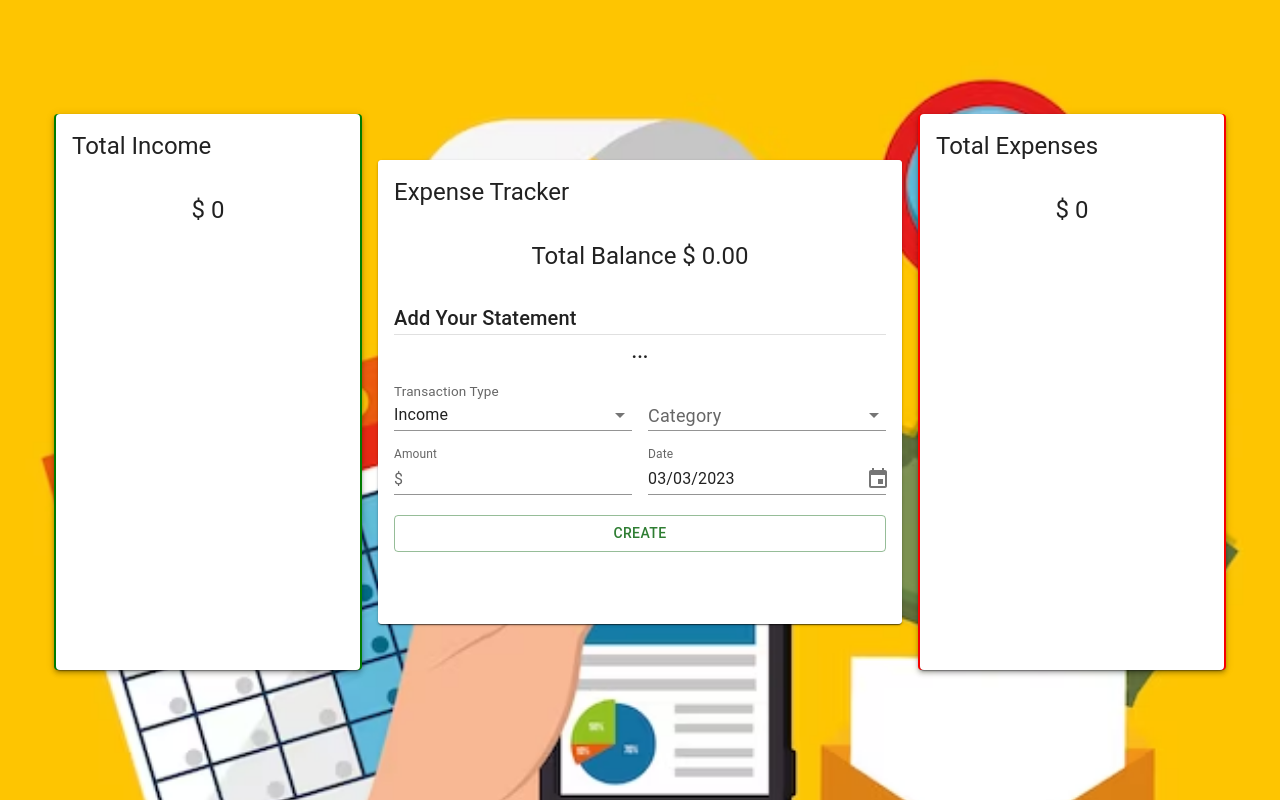
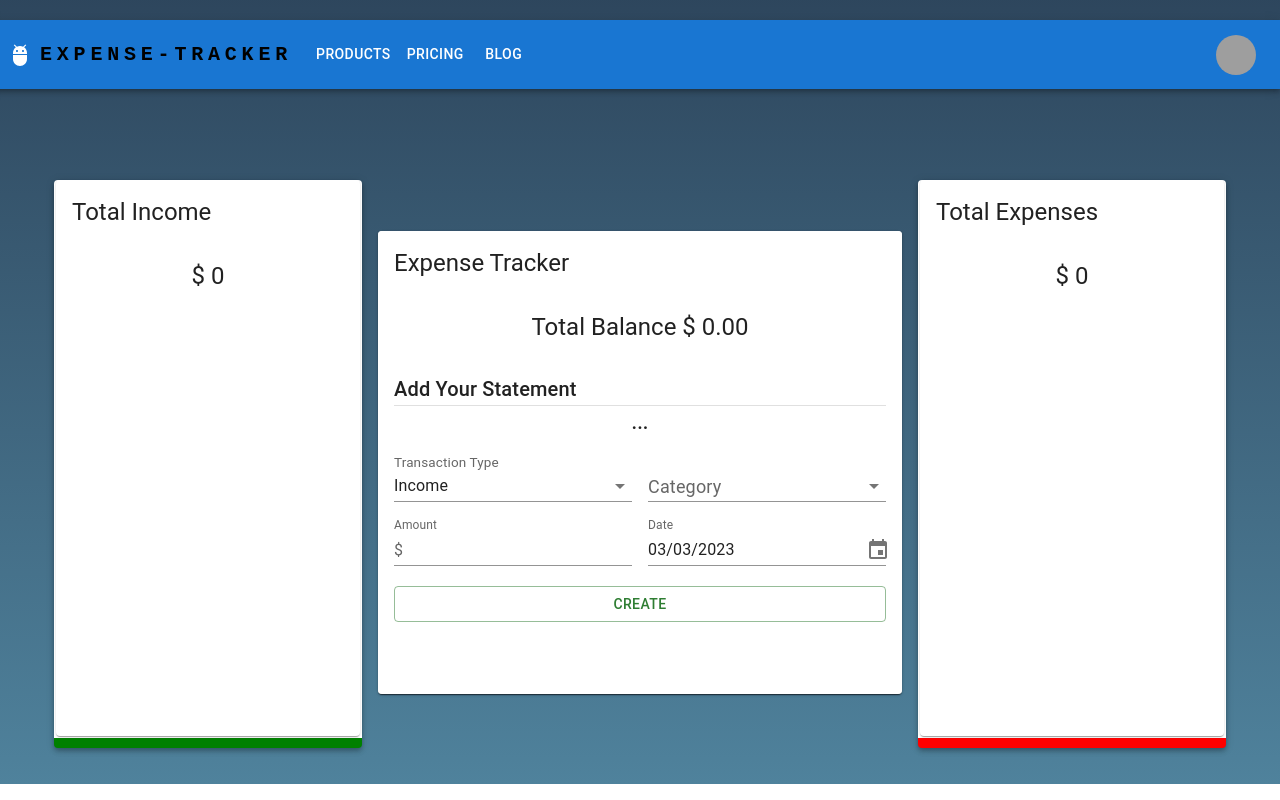
Before and after one commit to KittyFbWWD22-E07/ExpenseTracker-App, a React (Create React App) app: page / in a window 1280 px wide. Built offline with nearby package versions, Linux system fonts and the light colour scheme; grey boxes are pictures that could not be loaded.

Commit message:
addition of header

```diff
--- a/src/App.css
+++ b/src/App.css
@@ -1,4 +1,5 @@
 .App {
   text-align: center;
-
+  height: 100vh;
+  background: linear-gradient(to bottom, #2d455c, #4f829c);
 }
--- a/src/App.js
+++ b/src/App.js
@@ -10,20 +10,19 @@
     Divider,
     Button,
 } from "@mui/material";
+import Header from "./components/Header";
 import TransactionType from "./components/TransactionType";
 import CategorySelection from "./components/CategorySelection";
 import Amount from "./components/Amount";
 import DateSelection from "./components/DateSelection";
-// import CreateButton from "./components/CreateButton";
 import CreateStatement from "./components/CreateStatement";
-// import { Chart as ChartJS, ArcElement, Tooltip, Legend } from 'chart.js';
-// import { Doughnut } from 'react-chartjs-2';
 import IncomeChart from "./components/IncomeChart";
 import ExpenseChart from "./components/ExpenseChart";
 
 import "./App.css";
 
 function App() {
+
     const [date, setDate] = useState(moment());
     const [type, setType] = useState("income");
     const [category, setCategory] = useState("");
@@ -31,6 +30,7 @@
     const [balance, setBalance] = useState("0.00");
     const [statements, setStatements] = useState([]);
     const [isCreateButtonClicked, setIsCreateButtonClicked] = useState(false);
+
 
     const addStatement = useCallback(
         (newStatement) => {
@@ -94,6 +94,7 @@
         { total: 0 }
     );
 
+
     return (
         <div className="App">
             <Grid
@@ -105,10 +106,11 @@
                     height: "100vh",
                 }}
             >
+                <Header />
                 <Grid item xs={12} md={3}>
                     <Paper
                         elevation={4}
-                        style={{ backgroundColor: "green" }}
+                        style={{ borderBottom: "green 10px solid" }}
                     >
                         <Card style={{ margin: "2px" }}>
                             <CardHeader align="left" title="Total Income" />
@@ -200,7 +202,7 @@
                 <Grid item xs={12} md={3}>
                     <Paper
                         elevation={4}
-                        style={{ backgroundColor: "red" }}
+                        style={{ borderBottom: "red 10px solid" }}
                     >
                         <Card style={{ margin: "2px" }}>
                             <CardHeader align="left" title="Total Expenses" />
--- a/src/components/CreateStatement.js
+++ b/src/components/CreateStatement.js
@@ -14,10 +14,10 @@
 import { red, green } from "@mui/material/colors";
 
 function CreateStatement({ statements, setStatements, balance, setBalance }) {
-    const { id, type, date, amount, category } = statements;
-    if (id && date && type && amount && category) {
-        console.log("I am creating a list");
-    }
+    // const { id, type, date, amount, category } = statements;
+    // if (id && date && type && amount && category) {
+    //     console.log("I am creating a list");
+    // }
 
     const handleDelete = (id) => {
         const statementToDelete = statements.find((statement) => statement.id === id);
--- /dev/null
+++ b/src/components/Header.js
@@ -0,0 +1,162 @@
+import React, {useState} from 'react';
+import AppBar from '@mui/material/AppBar';
+import Box from '@mui/material/Box';
+import Toolbar from '@mui/material/Toolbar';
+import IconButton from '@mui/material/IconButton';
+import Typography from '@mui/material/Typography';
+import Menu from '@mui/material/Menu';
+import MenuIcon from '@mui/icons-material/Menu';
+import Container from '@mui/material/Container';
+import Avatar from '@mui/material/Avatar';
+import Button from '@mui/material/Button';
+import Tooltip from '@mui/material/Tooltip';
+import MenuItem from '@mui/material/MenuItem';
+import AdbIcon from '@mui/icons-material/Adb';
+
+const pages = ['Products', 'Pricing', 'Blog'];
+const settings = ['Profile', 'Account', 'Dashboard', 'Logout'];
+
+function Header() {
+  const [anchorElNav, setAnchorElNav] = useState(null);
+  const [anchorElUser, setAnchorElUser] = useState(null);
+
+  const handleOpenNavMenu = (event) => {
+    setAnchorElNav(event.currentTarget);
+  };
+  const handleOpenUserMenu = (event) => {
+    setAnchorElUser(event.currentTarget);
+  };
+
+  const handleCloseNavMenu = () => {
+    setAnchorElNav(null);
+  };
+
+  const handleCloseUserMenu = () => {
+    setAnchorElUser(null);
+  };
+
+  return (
+    <AppBar position="static">
+      <Container maxWidth="xl">
+        <Toolbar disableGutters>
+          <AdbIcon sx={{ display: { xs: 'none', md: 'flex' }, mr: 1 }} />
+          <Typography
+            variant="h6"
+            noWrap
+            component="a"
+            href="/"
+            sx={{
+              mr: 2,
+              display: { xs: 'none', md: 'flex' },
+              fontFamily: 'monospace',
+              fontWeight: 700,
+              letterSpacing: '.3rem',
+              color: 'black',
+              textDecoration: 'none',
+            }}
+          >
+            EXPENSE-TRACKER
+          </Typography>
+
+          <Box sx={{ flexGrow: 1, display: { xs: 'flex', md: 'none' } }}>
+            <IconButton
+              size="large"
+              aria-label="account of current user"
+              aria-controls="menu-appbar"
+              aria-haspopup="true"
+              onClick={handleOpenNavMenu}
+              color="inherit"
+            >
+              <MenuIcon />
+            </IconButton>
+            <Menu
+              id="menu-appbar"
+              anchorEl={anchorElNav}
+              anchorOrigin={{
+                vertical: 'bottom',
+                horizontal: 'left',
+              }}
+              keepMounted
+              transformOrigin={{
+                vertical: 'top',
+                horizontal: 'left',
+              }}
+              open={Boolean(anchorElNav)}
+              onClose={handleCloseNavMenu}
+              sx={{
+                display: { xs: 'block', md: 'none' },
+              }}
+            >
+              {pages.map((page) => (
+                <MenuItem key={page} onClick={handleCloseNavMenu}>
+                  <Typography textAlign="center">{page}</Typography>
+                </MenuItem>
+              ))}
+            </Menu>
+          </Box>
+          <AdbIcon sx={{ display: { xs: 'flex', md: 'none' }, mr: 1 }} />
+          <Typography
+            variant="h5"
+            noWrap
+            component="a"
+            href=""
+            sx={{
+              mr: 2,
+              display: { xs: 'flex', md: 'none' },
+              flexGrow: 1,
+              fontFamily: 'monospace',
+              fontWeight: 700,
+              letterSpacing: '.3rem',
+              color: 'inherit',
+              textDecoration: 'none',
+            }}
+          >
+            LOGO
+          </Typography>
+          <Box sx={{ flexGrow: 1, display: { xs: 'none', md: 'flex' } }}>
+            {pages.map((page) => (
+              <Button
+                key={page}
+                onClick={handleCloseNavMenu}
+                sx={{ my: 2, color: 'white', display: 'block' }}
+              >
+                {page}
+              </Button>
+            ))}
+          </Box>
+
+          <Box sx={{ flexGrow: 0 }}>
+            <Tooltip title="Open settings">
+              <IconButton onClick={handleOpenUserMenu} sx={{ p: 0 }}>
+                <Avatar alt="Remy Sharp" src="/static/images/avatar/2.jpg" />
+              </IconButton>
+            </Tooltip>
+            <Menu
+              sx={{ mt: '45px' }}
+              id="menu-appbar"
+              anchorEl={anchorElUser}
+              anchorOrigin={{
+                vertical: 'top',
+                horizontal: 'right',
+              }}
+              keepMounted
+              transformOrigin={{
+                vertical: 'top',
+                horizontal: 'right',
+              }}
+              open={Boolean(anchorElUser)}
+              onClose={handleCloseUserMenu}
+            >
+              {settings.map((setting) => (
+                <MenuItem key={setting} onClick={handleCloseUserMenu}>
+                  <Typography textAlign="center">{setting}</Typography>
+                </MenuItem>
+              ))}
+            </Menu>
+          </Box>
+        </Toolbar>
+      </Container>
+    </AppBar>
+  );
+}
+export default Header;
--- a/src/index.css
+++ b/src/index.css
@@ -5,8 +5,8 @@
     sans-serif;
   -webkit-font-smoothing: antialiased;
   -moz-osx-font-smoothing: grayscale;
-  background: url("./images/bgimage4.avif");
-  background-size: cover;
+  /* background: url("./images/bgimage4.avif");
+  background-size: cover; */
 }
 
 code {
```
